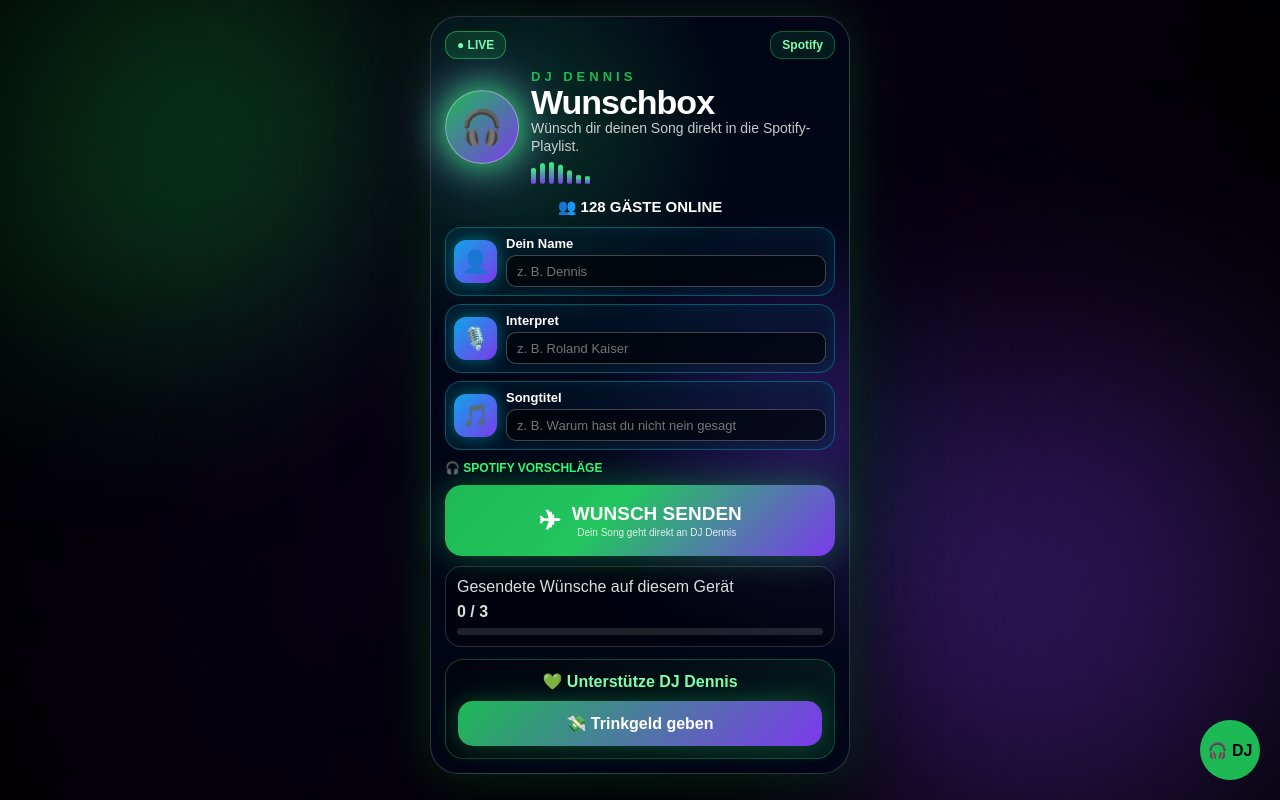
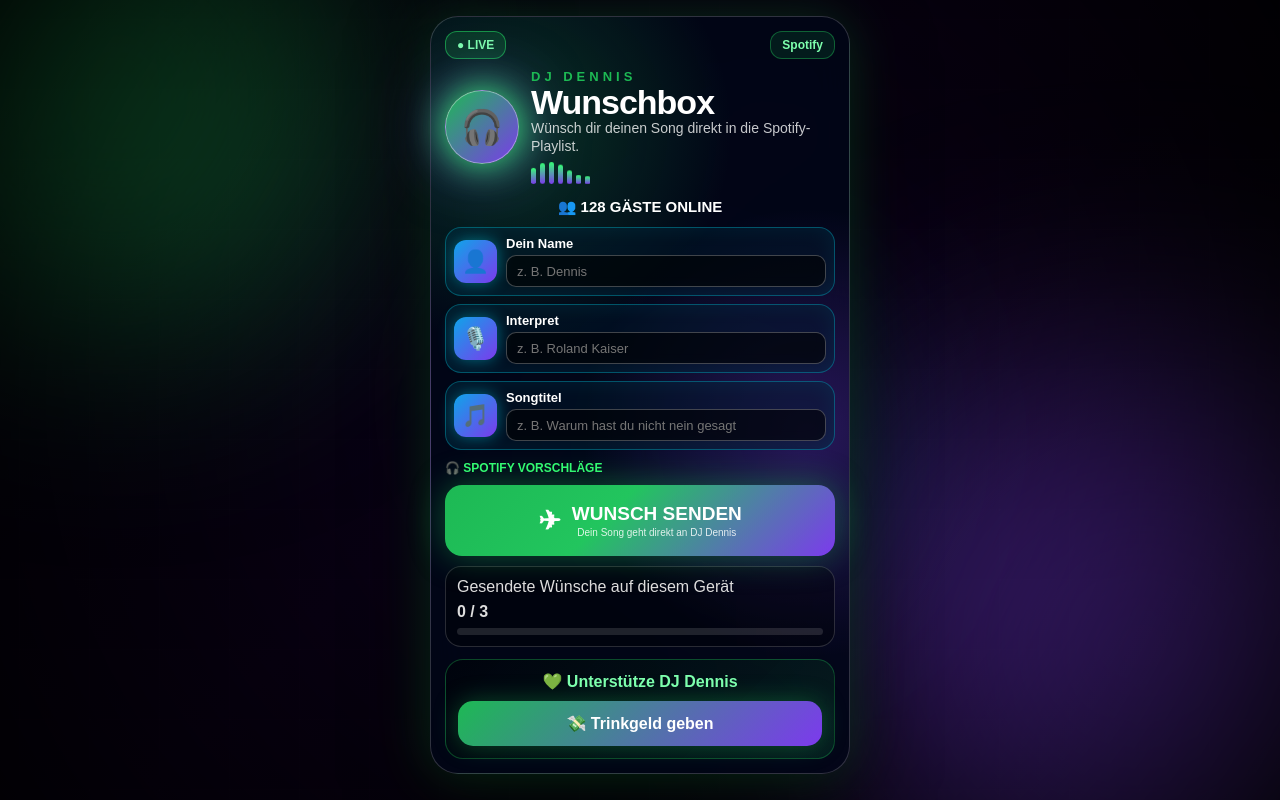
Before and after one commit to dennikruse-hub/dj-wunschbox, a Next.js app: page / in a window 1280 px wide. Built offline with nearby package versions, Linux system fonts and the light colour scheme.

Commit message:
Update _app.js

```diff
--- a/pages/_app.js
+++ b/pages/_app.js
@@ -1,11 +1,5 @@
 import '../styles/globals.css';
-import DjDock from '../components/DjDock';
 
 export default function App({ Component, pageProps }) {
-  return (
-    <>
-      <Component {...pageProps} />
-      <DjDock />
-    </>
-  );
+  return <Component {...pageProps} />;
 }
```
